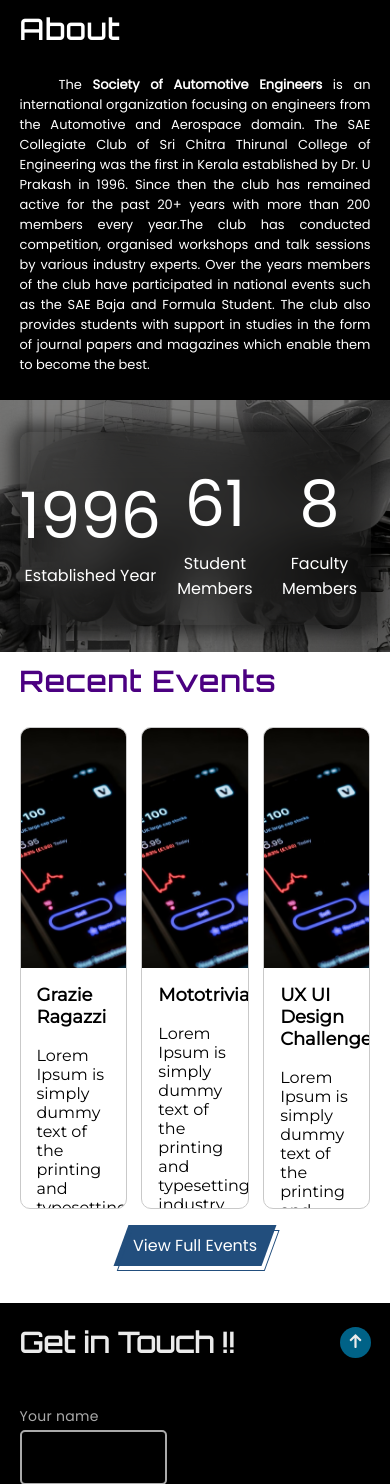
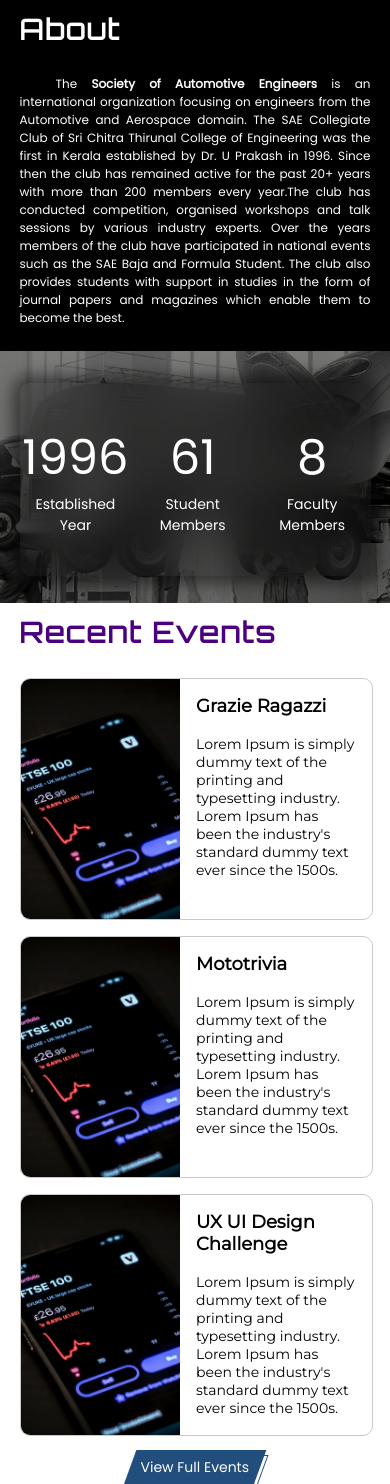
Before and after one commit to mohd-fa/sae, a Django app: page / in a window 390 px wide. Shown: the part 812-2296 px from the top of the page. Run offline with Django 4.2, Linux system fonts and the light colour scheme; data comes from the database, SQL or seed files in the repository; grey boxes are pictures that could not be loaded.

Commit message:
made more responsive

```diff
--- a/static/js/js1.js
+++ b/static/js/js1.js
@@ -1,4 +1,4 @@
-function myFunction() {
+function menuButton() {
     var x = document.getElementById("responsive");
     if (x.className === "on") {
         x.className = "off";
--- a/static/style/main.css
+++ b/static/style/main.css
@@ -228,7 +228,7 @@
 .eventimg{
     overflow: hidden;
     position: relative;
-    height: 15em;
+    height: 50%;
 }
 
 .eventimg img {
@@ -249,15 +249,15 @@
 }
 
 .fulleventbutton {
+    width: max-content;
     margin: 0 auto;
     background: #224E7D;
-    width: fit-content;
     transform: skew(-20deg);
 }
 
 
 .fulleventbutton p {
-
+    font-size: 14px;
     color: #fff;
     padding: .5em .75em;
     font-family: Poppins;
@@ -451,6 +451,13 @@
 
 
 @media screen and (max-width: 600px) {
+    p {
+        font-size: 14px;
+    }
+
+    .membercard p.no {
+        font-size: 3rem;
+    }
 
     .topnav .navlist {
         display: none;
@@ -460,18 +467,38 @@
         display: block;
         margin-left: auto;
     }
+
+    .eventsub {
+        grid-template-columns: auto;
+    }
+
+    .eventcard {
+        display: flex;
+        height: 15rem;
+        width: 100%;
+    }
+
+    .eventc{
+        width: 50%;
+    }
+
+    .eventimg{
+        width: 50%;
+        overflow: hidden;
+        height: 100%;
+    }
+
 }
 
 @media screen and (max-width: 600px) {
     .on {
-        position: relative;
-        top: -1em;
         background-color: #fff;
         padding-left: 0;
         padding-bottom: 1em;
         margin: 0;
         display: block;
         list-style-type: none;
+
     }
 
     .on .navitem {
@@ -494,7 +521,7 @@
 
     .aboutsection p {
         text-indent: 3em;
-        font-size: small;
+        font-size: 12px;
     }
 
 }
```
